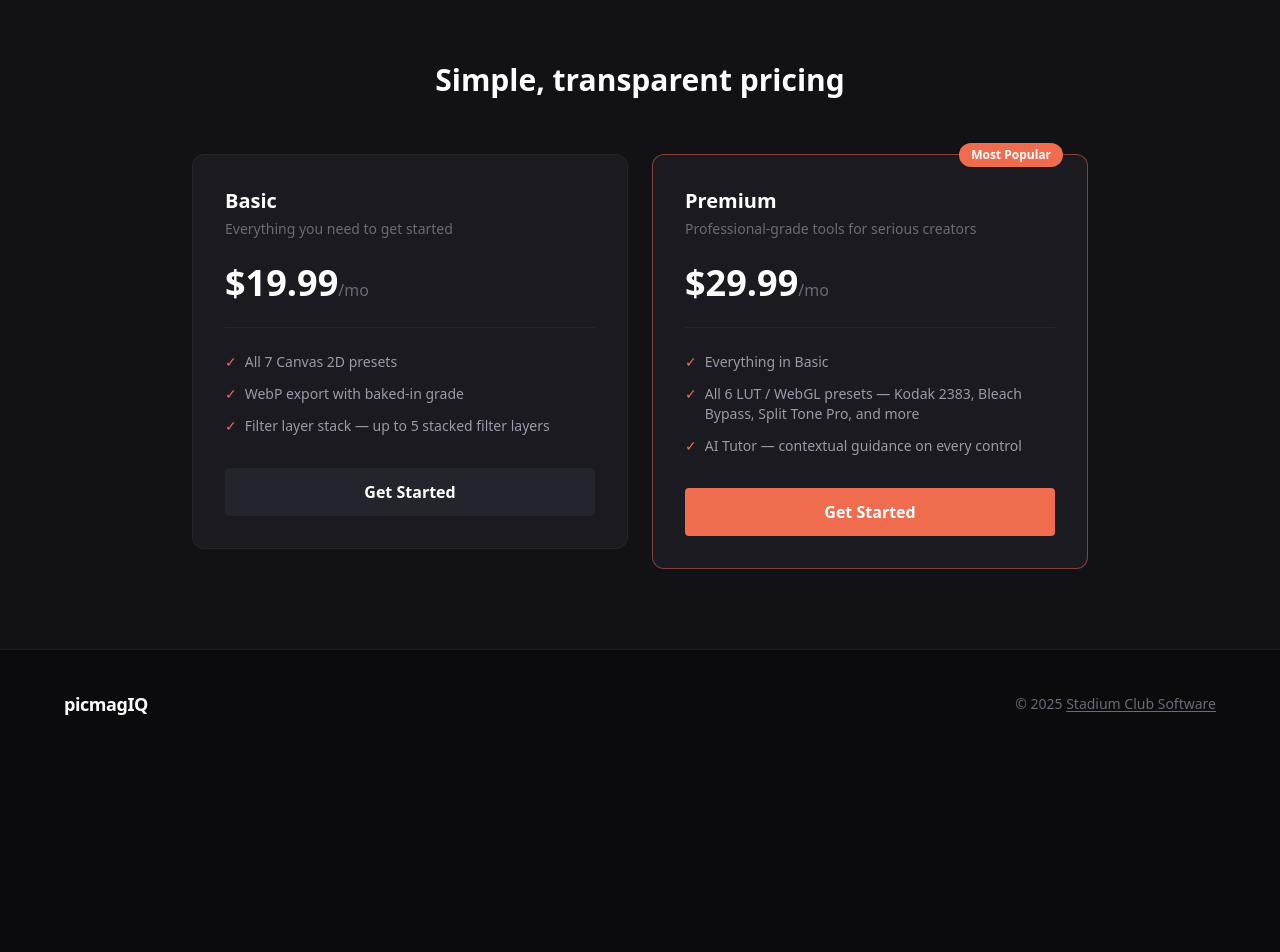
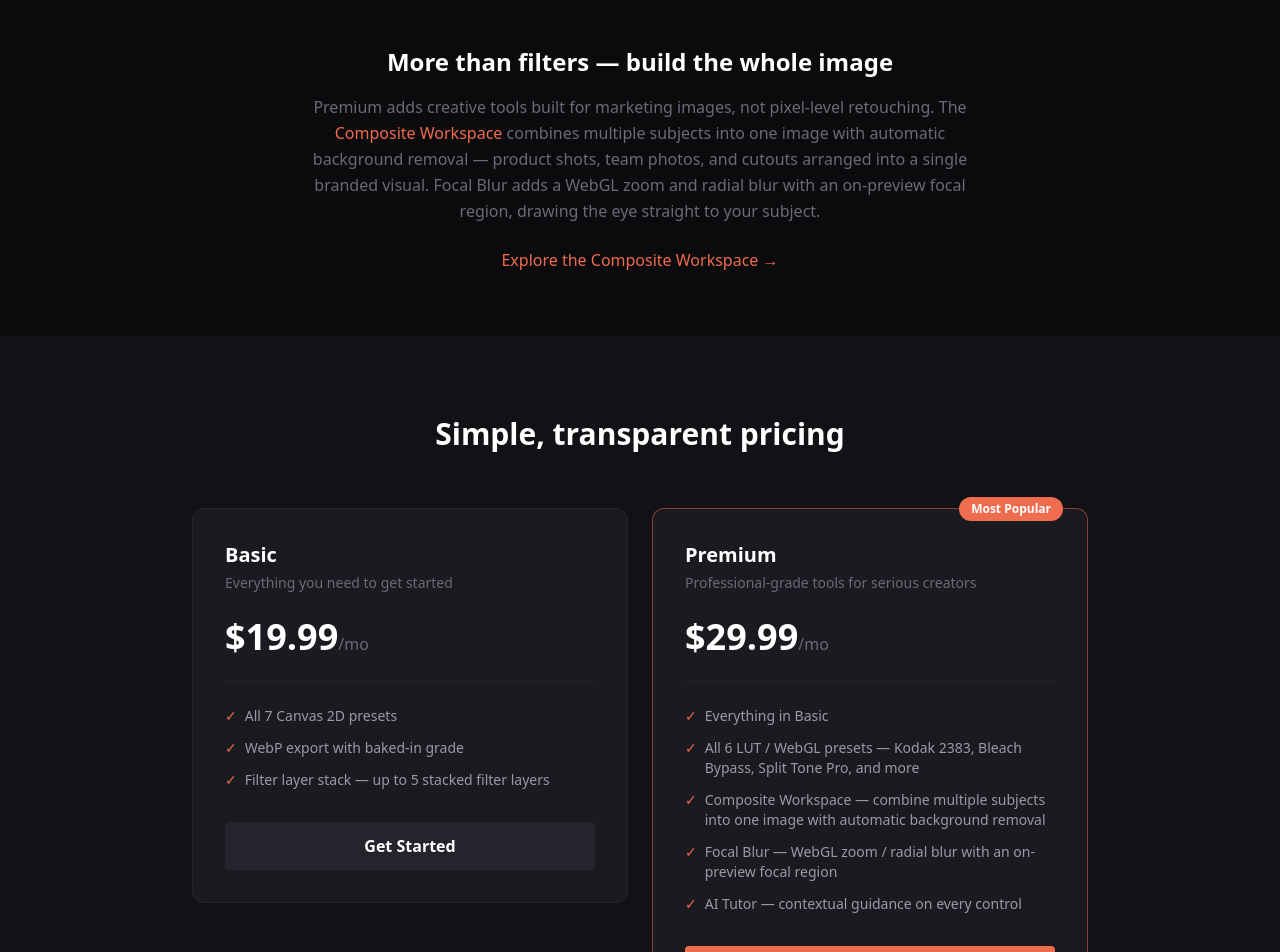
Before and after one commit to PunkysDad/image_filtering_module, a Next.js app: page / in a window 1280 px wide. Shown: the part 2300-3252 px from the top of the page. Before the commit the page ends 3058 px from the top, so only its background shows below. Built offline with nearby package versions, Linux system fonts and the light colour scheme; no server answers.

Commit message:
Add homepage coverage for Composite Workspace and Focal Blur (Premium)

```diff
--- a/app/page.tsx
+++ b/app/page.tsx
@@ -246,6 +246,34 @@ export default function HomePage() {
         </div>
       </section>
 
+      {/* Creative Tools Teaser */}
+      <section className="py-16 px-6">
+        <div className="max-w-2xl mx-auto text-center">
+          <h2 className="text-2xl font-bold text-white mb-4">
+            More than filters — build the whole image
+          </h2>
+          <p className="text-ink-300 leading-relaxed mb-6">
+            Premium adds creative tools built for marketing images, not pixel-level retouching. The{" "}
+            <Link
+              href="/compositing"
+              className="text-accent-500 hover:text-accent-400 transition-colors"
+            >
+              Composite Workspace
+            </Link>{" "}
+            combines multiple subjects into one image with automatic background removal — product
+            shots, team photos, and cutouts arranged into a single branded visual. Focal Blur adds a
+            WebGL zoom and radial blur with an on-preview focal region, drawing the eye straight to
+            your subject.
+          </p>
+          <Link
+            href="/compositing"
+            className="text-accent-500 hover:text-accent-400 transition-colors font-medium"
+          >
+            Explore the Composite Workspace →
+          </Link>
+        </div>
+      </section>
+
       {/* Pricing */}
       <section className="py-20 px-6 bg-ink-800">
         <div className="max-w-4xl mx-auto">
@@ -312,6 +340,17 @@ export default function HomePage() {
                 </li>
                 <li className="flex items-start gap-2">
                   <span className="text-accent-500 shrink-0">✓</span>
+                  <span>
+                    Composite Workspace — combine multiple subjects into one image with automatic
+                    background removal
+                  </span>
+                </li>
+                <li className="flex items-start gap-2">
+                  <span className="text-accent-500 shrink-0">✓</span>
+                  <span>Focal Blur — WebGL zoom / radial blur with an on-preview focal region</span>
+                </li>
+                <li className="flex items-start gap-2">
+                  <span className="text-accent-500 shrink-0">✓</span>
                   <span>AI Tutor — contextual guidance on every control</span>
                 </li>
               </ul>
```
